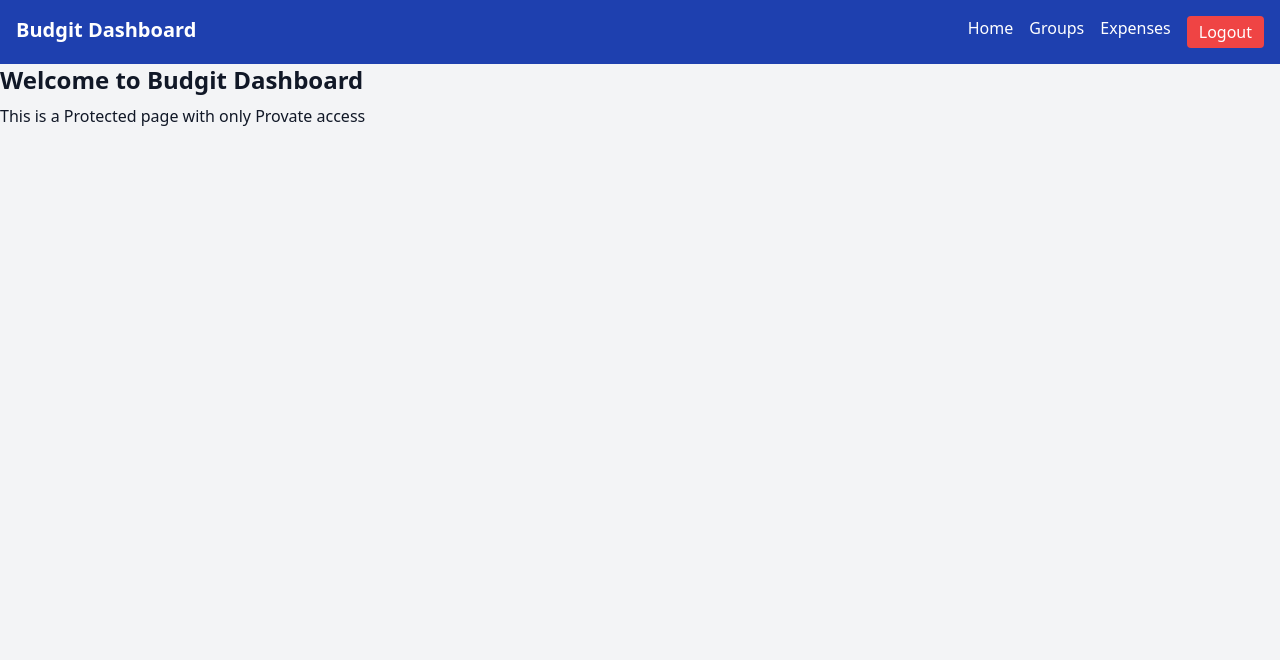
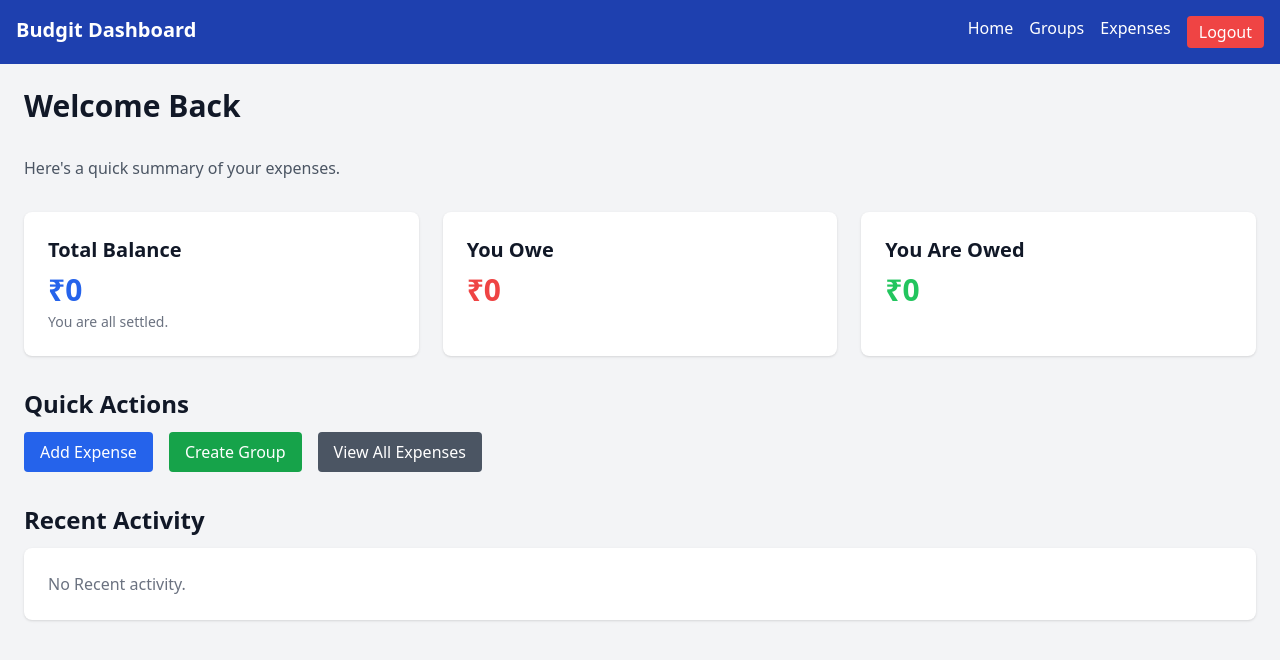
Before and after one commit to Prathamshetty318/Budgit, a React (Vite) app in the folder budgit-frontend/: page /dashboard in a window 1280 px wide. Shown: the top 660 px of the page. Built offline with nearby package versions, Linux system fonts and the light colour scheme; sample sign-in values are in the browser's storage.

Commit message:
done with simple dashboard page  frontend for now

```diff
--- a/budgit-frontend/src/pages/Dashboard.jsx
+++ b/budgit-frontend/src/pages/Dashboard.jsx
@@ -1,8 +1,56 @@
 function Dashboard(){
     return(
-        <div>
-            <h1 className="font-bold text-2xl">Welcome to Budgit Dashboard</h1>
-            <p className="mt-2">This is a Protected page with only Provate access</p>
+        <div className="p-6 space-y-8">
+
+            <h1 className="text-3xl font-bold">Welcome Back</h1>
+            <p className="text-gray-600">Here's a quick summary of your expenses.</p>
+
+            {/* stats */}
+            <div className="grid grid-cols-1 md:grid-cols-3 gap-6">
+
+                <div className="bg-white p-6 rounded-lg shadow">
+                    <h2 className="text-xl font-semibold">Total Balance</h2>
+                    <p className="text-3xl font-bold mt-2 text-blue-600">₹0</p>
+                    <p className="text-gray-500 mt-1 text-sm">
+                        You are all settled.
+                    </p>
+                </div>
+
+                <div className="bg-white p-6 rounded-lg shadow">
+                    <h2 className="text-xl font-semibold">You Owe</h2>
+                    <p className="text-3xl font-bold mt-2 text-red-500">₹0</p>
+                </div>
+
+                <div className="bg-white p-6 rounded-lg shadow">
+                    <h2 className="text-xl font-semibold">You Are Owed</h2>
+                    <p className="text-3xl font-bold mt-2 text-green-500">₹0</p>
+                </div>
+            </div>
+
+
+            {/* quick act */}
+            <div>
+                <h2 className="text-2xl font-bold mb-3">Quick Actions</h2>
+                <div className="flex gap-4">
+                    <button className="bg-blue-600 text-white px-4 py-2 rounded hover:bg-blue-700">
+                        Add Expense
+                    </button>
+                    <button className="bg-green-600 text-white px-4 py-2 rounded hover:bg-green-700">
+                        Create Group
+                    </button>
+                    <button className="bg-gray-600 text-white px-4 py-2 rounded hover:bg-gray-700">
+                        View All Expenses
+                    </button>
+                </div>
+            </div>
+
+            {/* recent act*/}
+            <div>
+                <h2 className="font-bold mb-3 text-2xl">Recent Activity</h2>
+                <div className="bg-white p-6 rounded-lg shadow">
+                    <p className="text-gray-500">No Recent activity.</p>
+                </div>
+            </div>
         </div>
 
     );
```
